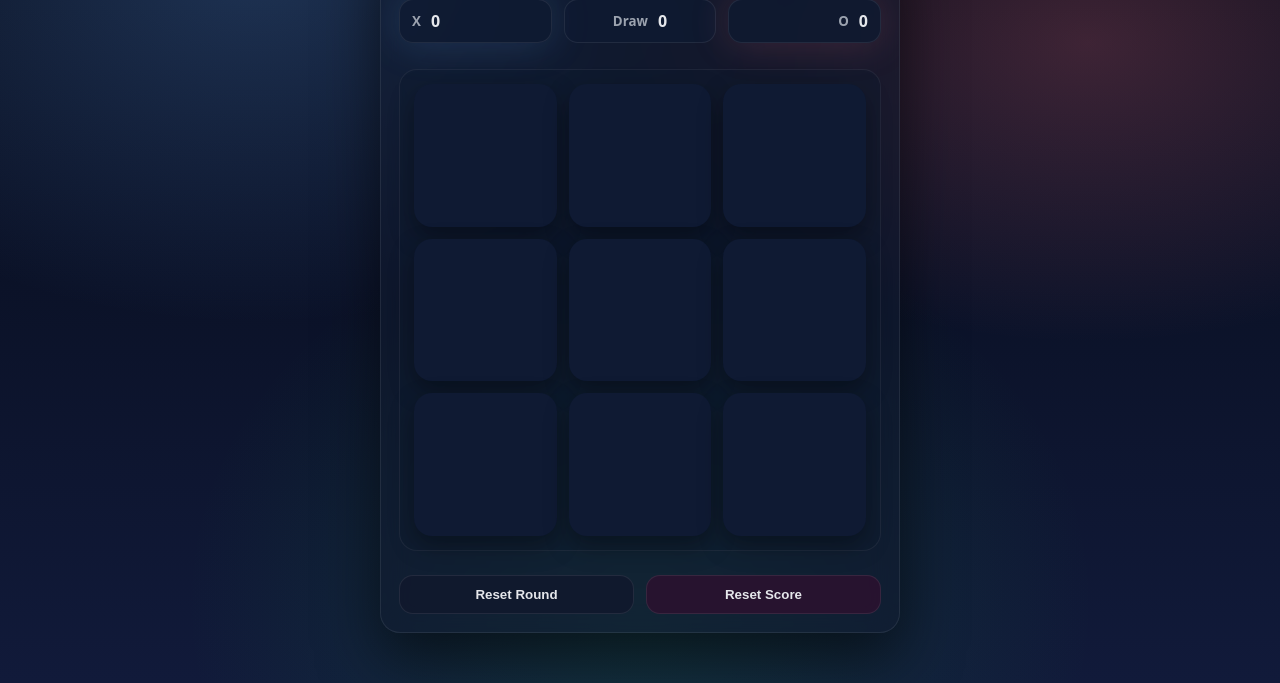
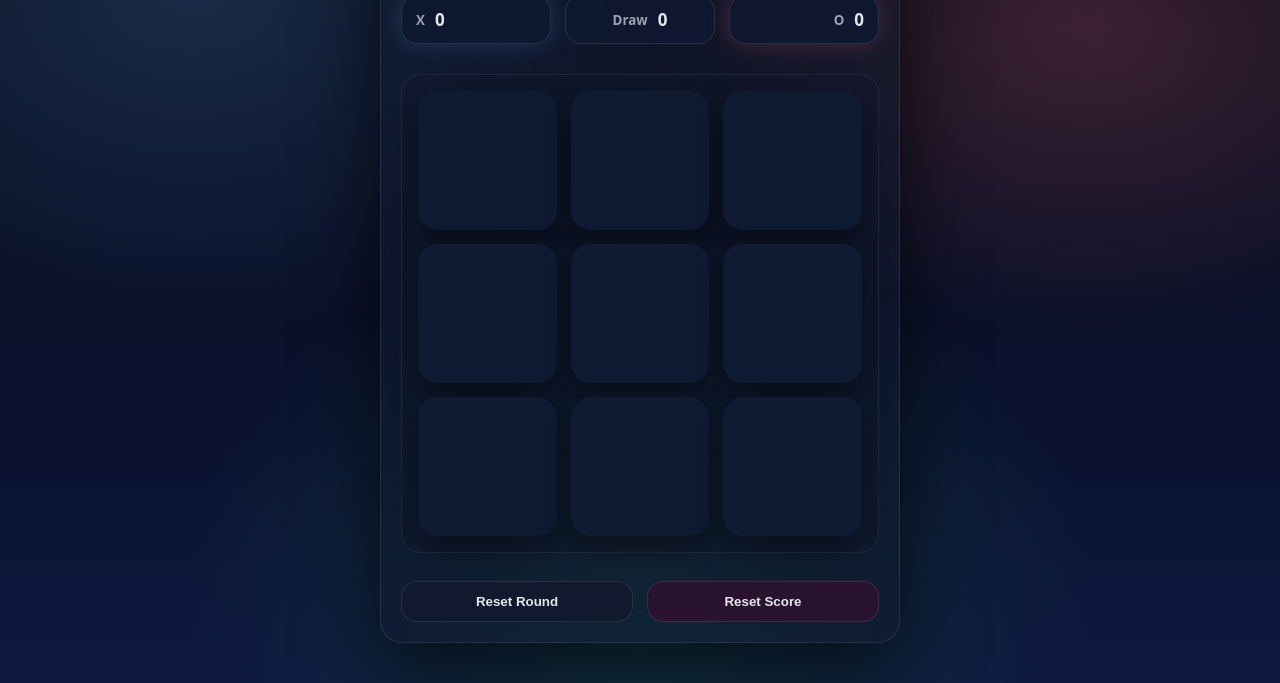
Before and after one commit to Sharif1023/Tic-Tac-Toe-App, a plain HTML site: page index.html in a window 1280 px wide. Shown: the part 117-800 px from the top of the page. Drawn offline with Linux system fonts and the light colour scheme.

Commit message:
sw.js add

```diff
--- a/index.html
+++ b/index.html
@@ -3,7 +3,7 @@
 <head>
   <meta charset="utf-8" />
   <meta name="viewport" content="width=device-width, initial-scale=1, viewport-fit=cover" />
-  <meta name="theme-color" content="#070b18" />
+  <meta name="theme-color" content="#050812" />
 
   <title>Tic Tac Toe</title>
 
@@ -13,9 +13,10 @@
 
   <style>
     :root{
-      --bg1:#070b18;
-      --bg2:#0b1228;
-      --bg3:#111a3a;
+      /* 🎨 Premium Dark Palette */
+      --bgA:#050812;
+      --bgB:#090f25;
+      --bgC:#0e1740;
 
       --panel:#111a2e;
       --text:#e5e7eb;
@@ -23,17 +24,20 @@
       --x:#60a5fa;
       --o:#fb7185;
       --btn:#0f1a33;
-      --btnHover:#1a2a55;
+      --btnHover:#1c2e6b;
       --win:#22c55e;
       --draw:#f59e0b;
 
-      --radius: 20px;
-      --shadow: 0 25px 60px rgba(0,0,0,.55);
-      --glowX: 0 0 40px rgba(96,165,250,.18);
-      --glowO: 0 0 40px rgba(251,113,133,.18);
+      --radius: 22px;
+      --shadow: 0 30px 80px rgba(0,0,0,.65);
+
+      /* Soft glows */
+      --glowBlue: rgba(96,165,250,.22);
+      --glowPink: rgba(251,113,133,.22);
+      --glowGreen: rgba(34,197,94,.18);
     }
 
-    *{box-sizing:border-box}
+    *{ box-sizing:border-box }
 
     body{
       margin:0;
@@ -42,24 +46,24 @@
       display:flex;
       align-items:center;
       justify-content:center;
-      padding:20px;
+      padding:22px;
+      color: var(--text);
 
-      /* 🌌 Aesthetic Background */
+      /* 🌌 Ultra-Premium Background */
       background:
-        radial-gradient(900px 600px at 20% 10%, rgba(96,165,250,.25), transparent 60%),
-        radial-gradient(800px 500px at 85% 20%, rgba(251,113,133,.22), transparent 60%),
-        radial-gradient(700px 600px at 50% 90%, rgba(34,197,94,.15), transparent 65%),
-        linear-gradient(180deg, var(--bg1), var(--bg2) 50%, var(--bg3));
-      color: var(--text);
+        radial-gradient(900px 600px at 15% 12%, var(--glowBlue), transparent 60%),
+        radial-gradient(800px 520px at 85% 18%, var(--glowPink), transparent 60%),
+        radial-gradient(700px 600px at 50% 90%, var(--glowGreen), transparent 65%),
+        linear-gradient(180deg, var(--bgA), var(--bgB) 45%, var(--bgC));
     }
 
     .app{
       width: min(520px, 100%);
-      background: rgba(17,26,46,.55);
+      background: rgba(17,26,46,.6);
       border-radius: var(--radius);
-      border: 1px solid rgba(255,255,255,.08);
+      border: 1px solid rgba(255,255,255,.09);
       box-shadow: var(--shadow);
-      backdrop-filter: blur(14px);
+      backdrop-filter: blur(16px);
       overflow:hidden;
     }
 
@@ -67,77 +71,93 @@
       display:flex;
       justify-content:space-between;
       align-items:center;
-      padding:18px 18px 12px;
+      padding:20px 20px 14px;
     }
 
     h1{
       margin:0;
-      font-size:22px;
-      letter-spacing:.5px;
+      font-size:23px;
+      letter-spacing:.6px;
     }
 
     .badge{
-      padding:8px 12px;
-      background: rgba(17,26,46,.9);
+      padding:9px 14px;
+      background: rgba(17,26,46,.95);
       border-radius:999px;
       font-weight:700;
       font-size:12px;
-      border:1px solid rgba(255,255,255,.08);
+      border:1px solid rgba(255,255,255,.1);
     }
 
     /* Scoreboard */
     .scores{
       display:grid;
       grid-template-columns:1fr 1fr 1fr;
-      gap:12px;
-      padding:0 18px 14px;
+      gap:14px;
+      padding:0 20px 16px;
     }
 
     .score{
-      background: rgba(15,26,51,.7);
-      border-radius:14px;
-      padding:10px 12px;
+      background: rgba(15,26,51,.75);
+      border-radius:16px;
+      padding:12px 14px;
       display:flex;
       align-items:center;
       font-weight:800;
-      border:1px solid rgba(255,255,255,.08);
+      border:1px solid rgba(255,255,255,.1);
     }
 
     .score small{ color:var(--muted); }
-    .score .val{ font-size:16px; }
+    .score .val{ font-size:17px; }
 
-    .score.left{ justify-content:flex-start; gap:10px; box-shadow:var(--glowX); }
-    .score.center{ justify-content:center; gap:10px; }
-    .score.right{ justify-content:flex-end; gap:10px; box-shadow:var(--glowO); }
+    .score.left{
+      justify-content:flex-start;
+      gap:10px;
+      box-shadow: 0 0 25px var(--glowBlue);
+    }
+    .score.center{
+      justify-content:center;
+      gap:10px;
+    }
+    .score.right{
+      justify-content:flex-end;
+      gap:10px;
+      box-shadow: 0 0 25px var(--glowPink);
+    }
 
     /* Board */
-    .boardWrap{ padding:12px 18px 10px; }
+    .boardWrap{ padding:14px 20px 12px; }
 
     .board{
       display:grid;
       grid-template-columns:repeat(3,1fr);
-      gap:12px;
-      padding:14px;
-      background: rgba(17,26,46,.35);
-      border-radius:18px;
-      border:1px solid rgba(255,255,255,.06);
+      gap:14px;
+      padding:16px;
+      background: rgba(17,26,46,.38);
+      border-radius:20px;
+      border:1px solid rgba(255,255,255,.07);
     }
 
     .cell{
       aspect-ratio:1/1;
       border:0;
-      border-radius:18px;
+      border-radius:20px;
       background: var(--btn);
       color: var(--text);
-      font-size: clamp(42px, 8vw, 58px);
+      font-size: clamp(44px, 8vw, 60px);
       font-weight:900;
       cursor:pointer;
-      transition: all .15s ease;
-      box-shadow: 0 10px 24px rgba(0,0,0,.35);
+      transition: all .18s ease;
+      box-shadow: 0 14px 32px rgba(0,0,0,.45);
     }
 
-    .cell:hover{ background:var(--btnHover); transform:translateY(-2px); }
-    .cell:active{ transform:translateY(1px) scale(.98); }
+    .cell:hover{
+      background:var(--btnHover);
+      transform:translateY(-2px);
+    }
+    .cell:active{
+      transform:translateY(1px) scale(.98);
+    }
     .cell[disabled]{ cursor:default; }
 
     .cell.x{ color:var(--x); }
@@ -145,36 +165,41 @@
 
     .cell.win{
       outline:2px solid var(--win);
-      box-shadow:0 0 0 4px rgba(34,197,94,.2), 0 12px 26px rgba(0,0,0,.45);
+      box-shadow:
+        0 0 0 4px rgba(34,197,94,.25),
+        0 18px 36px rgba(0,0,0,.55);
     }
 
     footer{
       display:flex;
-      gap:12px;
-      padding:14px 18px 18px;
+      gap:14px;
+      padding:16px 20px 20px;
     }
 
     .btn{
       flex:1;
       border:0;
-      border-radius:14px;
-      padding:11px;
-      background: rgba(17,26,46,.95);
+      border-radius:16px;
+      padding:12px;
+      background: rgba(17,26,46,.98);
       color:var(--text);
       font-weight:800;
       cursor:pointer;
-      border:1px solid rgba(255,255,255,.08);
-      transition:.15s;
+      border:1px solid rgba(255,255,255,.1);
+      transition:.18s;
     }
 
-    .btn:hover{ background:rgba(26,42,85,.95); transform:translateY(-1px); }
+    .btn:hover{
+      background:rgba(28,46,107,.95);
+      transform:translateY(-1px);
+    }
     .btn:active{ transform:translateY(1px); }
 
     .btn.danger{
-      background: rgba(42,20,48,.95);
+      background: rgba(42,20,48,.98);
     }
     .btn.danger:hover{
-      background: rgba(58,28,67,.95);
+      background: rgba(60,30,75,.98);
     }
   </style>
 </head>
@@ -186,7 +211,6 @@
       <div id="turnBadge" class="badge">Turn: X</div>
     </header>
 
-    <!-- Scoreboard -->
     <section class="scores">
       <div class="score left">
         <small>X</small>
--- a/sw.js
+++ b/sw.js
@@ -1,5 +1,5 @@
-/**
- const CACHE = "ttt-pwa-v1";
+
+const CACHE = "ttt-pwa-v3";
 const ASSETS = [
   "./",
   "./index.html",
@@ -37,5 +37,3 @@ self.addEventListener("fetch", (event) => {
     })
   );
 });
-
-**/
```
